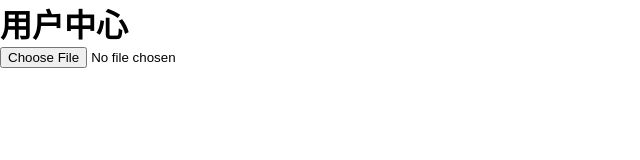
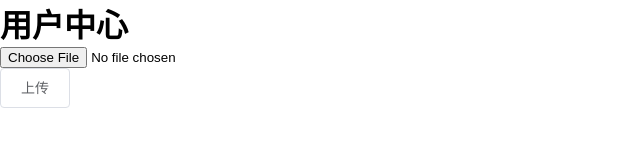
Before and after one commit to vittorezhang/project-front, a Nuxt app: page /uc in a window 1280 px wide. Shown: the top 160 px of the page, without its empty margins (0-640 px from the left). Built offline with nearby package versions, Linux system fonts and the light colour scheme.

Commit message:
💥 feat: 添加上传按钮

```diff
--- a/pages/uc.vue
+++ b/pages/uc.vue
@@ -3,6 +3,9 @@
     <h1>用户中心</h1>
     <div ref='drag' id="drag">
       <input type="file" name="file" @change="handleFileChange">
+    </div>
+    <div>
+      <el-button @click="uploadFile">上传</el-button>
     </div>
   </div>
 </template>
@@ -22,7 +25,8 @@ export default {
       const [file] = e.target.files
       if(!file) return
       this.file = file
-    }
+    },
+    async uploadFile(){}
   }
 }
 </script>
```
